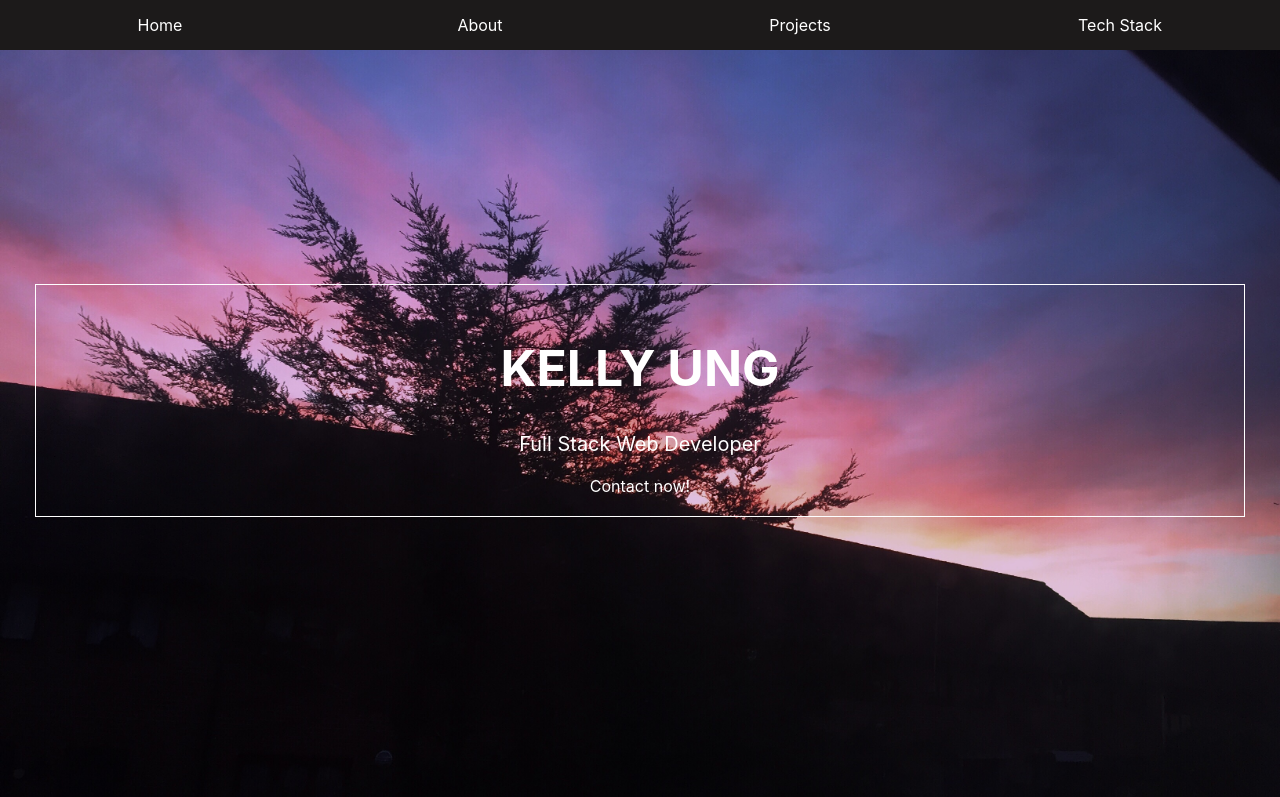
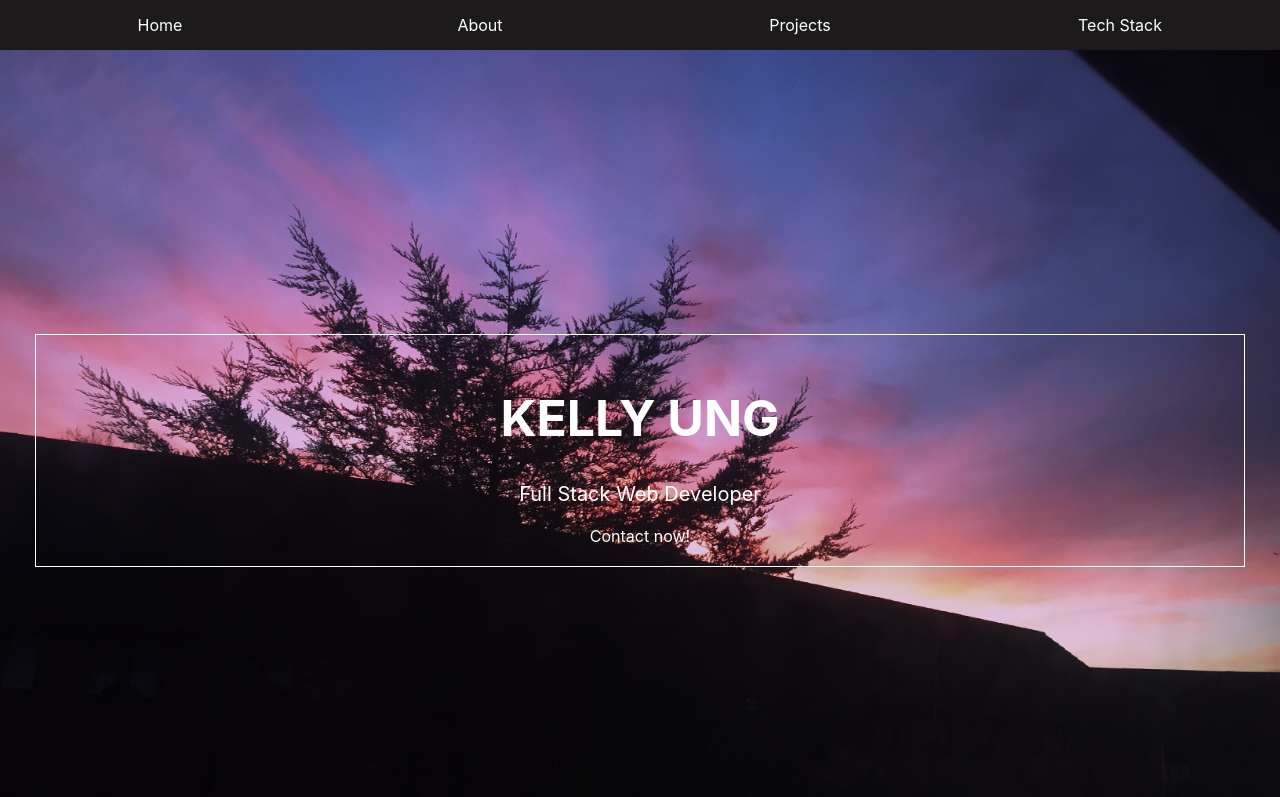
Before and after one commit to smellyung/kellys-portfolio, a React (Create React App) app: page / in a window 1280 px wide. Shown: the top 797 px of the page. Built offline with nearby package versions, Linux system fonts and the light colour scheme.

Commit message:
move images

```diff
--- a/src/App.css
+++ b/src/App.css
@@ -5,11 +5,11 @@
 }
 
 .App-header {
-  /* display: flex;
+  display: flex;
   align-items: center;
   background: #1c1a1a;
   color: white;
-  height: 50px; */
+  height: 50px;
 }
 
 .footer {
@@ -24,12 +24,12 @@
 .nav {
   display: flex;
   width: 100%;
-  position: fixed;
-  display: flex;
+  /* position: fixed; */
+  /* display: flex;
   align-items: center;
   background: #1c1a1a;
   color: white;
-  height: 50px;
+  height: 50px; */
 }
 
 img {
@@ -80,7 +80,7 @@ a {
   display: flex;
   flex-direction: column;
   justify-content: center;
-  background-image: url('/pink-sunrise.jpg');
+  background-image: url('./images/pink-sunrise.jpg');
   background-size: cover;
   height: 100vh;
   background-position: 50%;
```
Also changed, not shown: src/images/pink-sunrise.jpg (renamed from public/pink-sunrise.jpg).
